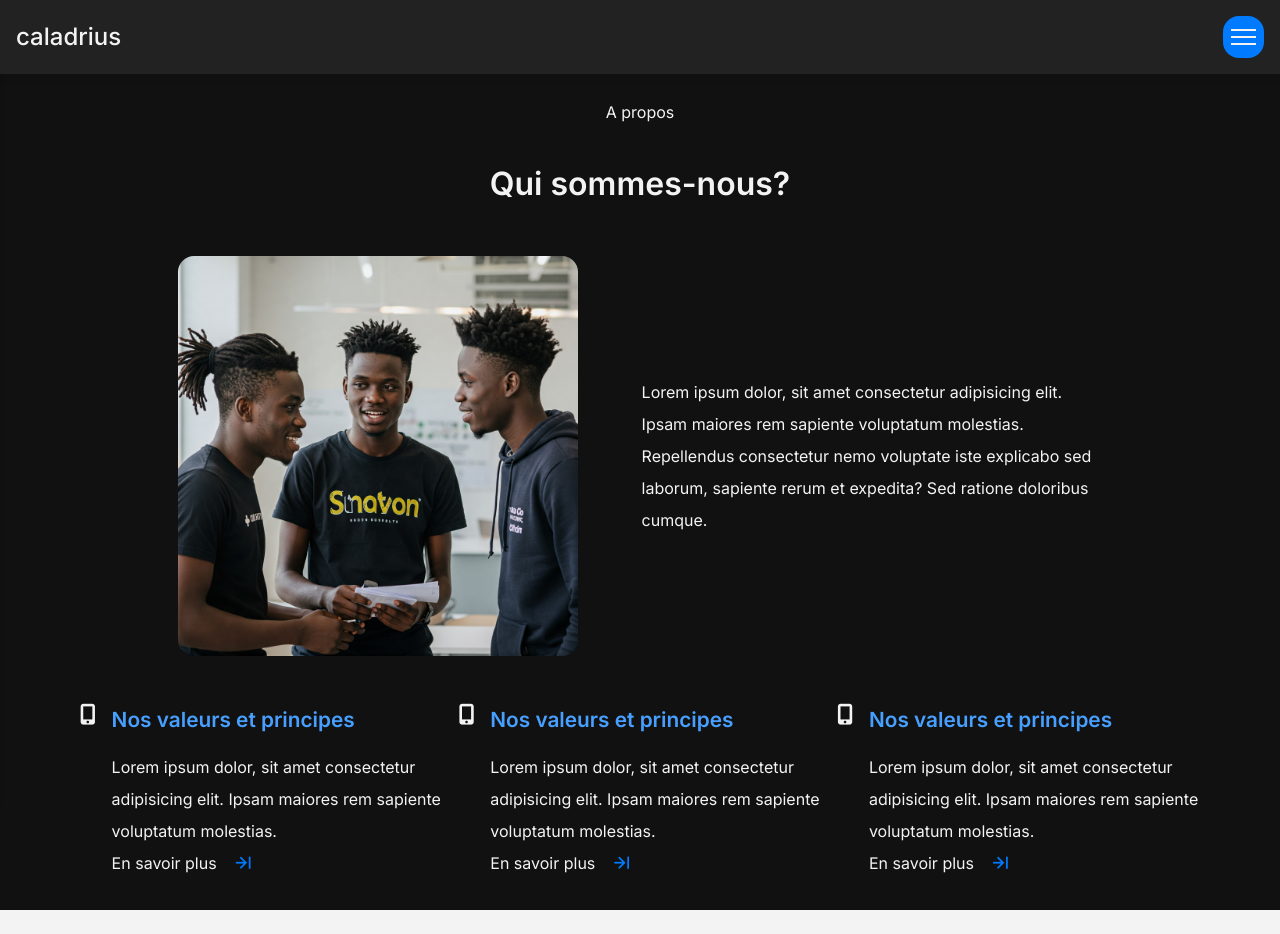
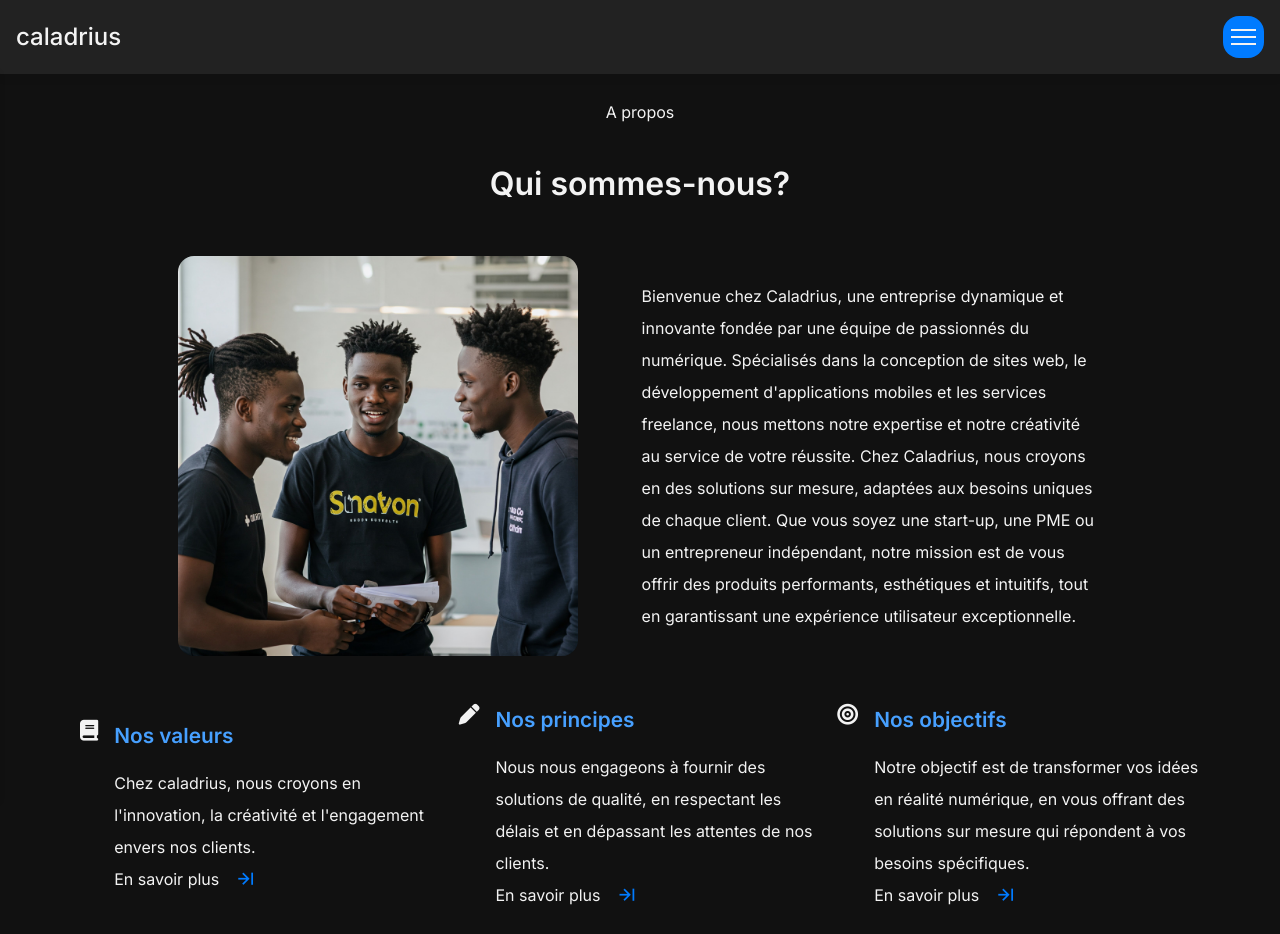
Before and after one commit to Migthyvan/Caladrius, a Vue app in the folder Caladrius/: page /about in a window 1280 px wide. Shown: the top 934 px of the page. Built offline with nearby package versions, Linux system fonts and the light colour scheme.

Commit message:
about index nigth 1

```diff
--- a/Caladrius/src/components/section/r_aboutUsSection.vue
+++ b/Caladrius/src/components/section/r_aboutUsSection.vue
@@ -10,44 +10,39 @@
             <img src="../../assets/pictures/african__students__2.jpeg" alt="african students">
 
             <p>
-                Lorem ipsum dolor, sit amet consectetur adipisicing elit.
-                Ipsam maiores rem sapiente voluptatum molestias.
-                Repellendus consectetur nemo voluptate iste explicabo sed laborum,
-                sapiente rerum et expedita? Sed ratione doloribus cumque.
+                {{ description }}
             </p>
 
         </div>
 
         <div class="center__flex__mobile aboutUs__container">
             <div class="card">
-                <i class="fa-solid fa-mobile-screen-button"></i>
+                <i class="fa-solid fa-book"></i>
                 <div class="card__info">
-                    <h4>Nos valeurs et principes</h4>
+                    <h4>Nos valeurs</h4>
                     <p>
-                        Lorem ipsum dolor, sit amet consectetur adipisicing elit.
-                        Ipsam maiores rem sapiente voluptatum molestias.
+                        Chez caladrius, nous croyons en l'innovation, la créativité et l'engagement envers nos clients.
                     </p>
                     <span>En savoir plus <i class="ri-contract-right-line" style="color: #007bff;"></i> </span>
                 </div>
             </div>
             <div class="card">
-                <i class="fa-solid fa-mobile-screen-button"></i>
+                <i class="fa-solid fa-pen"></i>
                 <div class="card__info">
-                    <h4>Nos valeurs et principes</h4>
+                    <h4>Nos principes</h4>
                     <p>
-                        Lorem ipsum dolor, sit amet consectetur adipisicing elit.
-                        Ipsam maiores rem sapiente voluptatum molestias.
+                        Nous nous engageons à fournir des solutions de qualité, en respectant les délais et en dépassant les attentes de nos clients.
                     </p>
                     <span>En savoir plus <i class="ri-contract-right-line" style="color: #007bff;"></i> </span>
                 </div>
             </div>
             <div class="card">
-                <i class="fa-solid fa-mobile-screen-button"></i>
+                <i class="fa-solid fa-bullseye"></i>
                 <div class="card__info">
-                    <h4>Nos valeurs et principes</h4>
+                    <h4>Nos objectifs</h4>
                     <p>
-                        Lorem ipsum dolor, sit amet consectetur adipisicing elit.
-                        Ipsam maiores rem sapiente voluptatum molestias.
+                        Notre objectif est de transformer vos idées en réalité numérique,
+                        en vous offrant des solutions sur mesure qui répondent à vos besoins spécifiques.
                     </p>
                     <span>En savoir plus <i class="ri-contract-right-line" style="color: #007bff;"></i> </span>
                 </div>
@@ -58,7 +53,16 @@
 
 <script>
 export default {
-
+    props: {
+        title :{
+            type: String,
+            default: "A propos"
+        },
+        description :{
+            type: String,
+            default: "Nous concevons des sites web modernes, des applications mobiles intuitives et offrons des solutions freelance adaptées à vos besoins.Chez Caladrius, une équipe passionnée vous accompagne pour donner vie à vos projets avec un design soigné, des technologies performantes et une approche personnalisée."
+        }
+    }
 }
 </script>
 
--- a/Caladrius/src/views/about.vue
+++ b/Caladrius/src/views/about.vue
@@ -1,7 +1,9 @@
 <template>
     <div class="about">
         <navbar/>
-        <r_aboutUsSection/>
+        <r_aboutUsSection
+        description="Bienvenue chez Caladrius, une entreprise dynamique et innovante fondée par une équipe de passionnés du numérique. Spécialisés dans la conception de sites web, le développement d'applications mobiles et les services freelance, nous mettons notre expertise et notre créativité au service de votre réussite.
+    Chez Caladrius, nous croyons en des solutions sur mesure, adaptées aux besoins uniques de chaque client. Que vous soyez une start-up, une PME ou un entrepreneur indépendant, notre mission est de vous offrir des produits performants, esthétiques et intuitifs, tout en garantissant une expérience utilisateur exceptionnelle."/>
         <r_footerSection/>
     </div>
 </template>
```
